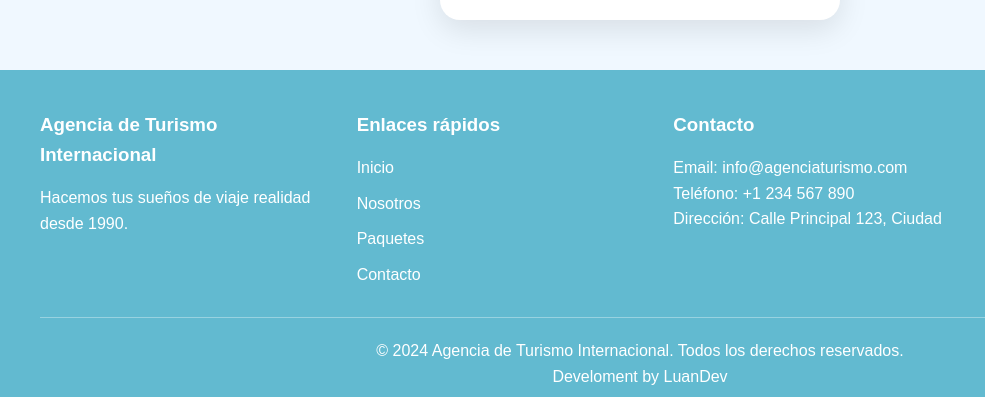
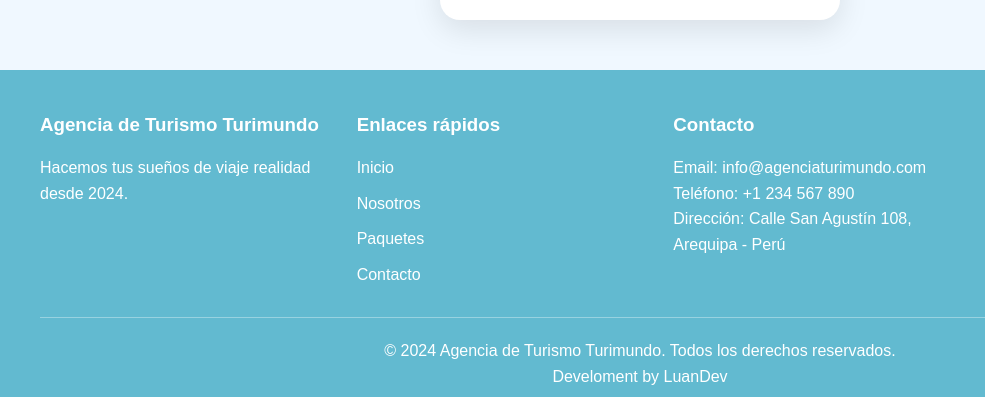
Before and after one commit to Luis-Nina21/AgenciaTurimundo, a plain HTML site: page index.html in a window 1280 px wide. Shown: the part 3986-4383 px from the top of the page, 0-985 px from the left. Drawn offline with Linux system fonts and the light colour scheme.

Commit message:
agregando cabios al footer

```diff
--- a/index.html
+++ b/index.html
@@ -342,8 +342,8 @@
     <footer>
         <div class="footer-container">
             <div class="footer-section">
-                <h3>Agencia de Turismo Internacional</h3>
-                <p>Hacemos tus sueños de viaje realidad desde 1990.</p>
+                <h3>Agencia de Turismo Turimundo</h3>
+                <p>Hacemos tus sueños de viaje realidad desde 2024.</p>
             </div>
             <div class="footer-section">
                 <h3>Enlaces rápidos</h3>
@@ -356,9 +356,9 @@
             </div>
             <div class="footer-section">
                 <h3>Contacto</h3>
-                <p>Email: info@agenciaturismo.com</p>
+                <p>Email: info@agenciaturimundo.com</p>
                 <p>Teléfono: +1 234 567 890</p>
-                <p>Dirección: Calle Principal 123, Ciudad</p>
+                <p>Dirección: Calle San Agustín 108, Arequipa - Perú</p>
             </div>
             <div class="footer-section">
                 <h3>Síguenos</h3>
@@ -371,7 +371,7 @@
             </div>
         </div>
         <div class="footer-bottom">
-            <p>&copy; 2024 Agencia de Turismo Internacional. Todos los derechos reservados.</p>
+            <p>&copy; 2024 Agencia de Turismo Turimundo. Todos los derechos reservados.</p>
             <p>Develoment by LuanDev</p>
             <div class="redes-luanDev">
                 <svg xmlns="http://www.w3.org/2000/svg" style="margin-top: 10px;" width="25" height="25" fill="currentColor" class="bi bi-github" viewBox="0 0 16 16">
```
